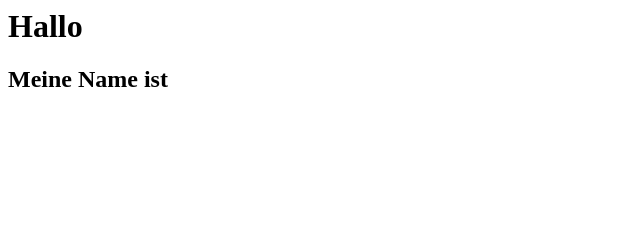
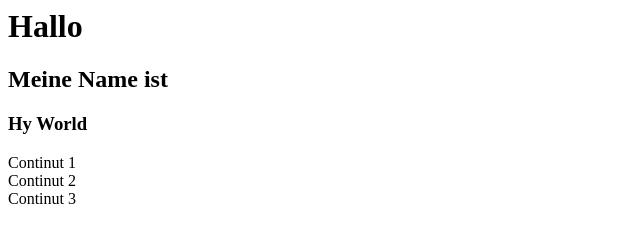
Before and after one commit to Anca-Dci/git-lesson, a plain HTML site: page index.html in a window 1280 px wide. Shown: the whole page, without its empty margins (0-640 px from the left). Drawn offline with Linux system fonts and the light colour scheme.

Commit message:
feat: add new git-lessonBases

```diff
--- a/index.html
+++ b/index.html
@@ -1,2 +1,17 @@
 <h1>Hallo</h1>
 <h2>Meine Name ist</h2>
+<h3>Hy World</h3>
+
+
+
+<head>
+    <meta
+</head>
+<body>
+    <div>Continut 1</div>
+    <div>Continut 2</div>
+    <div>Continut 3</div>
+
+
+
+</body>
```
Also changed, not shown: Lesson.txt (added), 2 other files.
